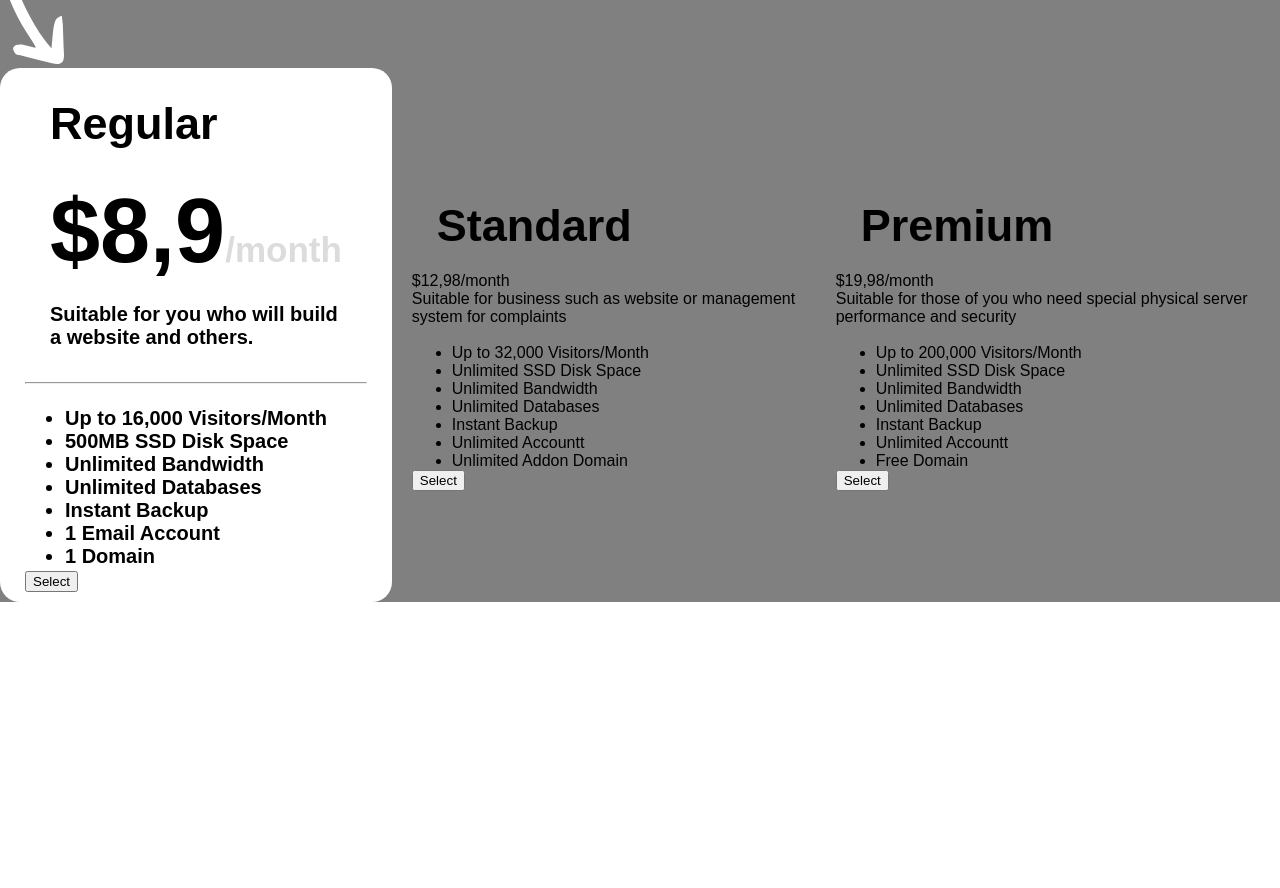
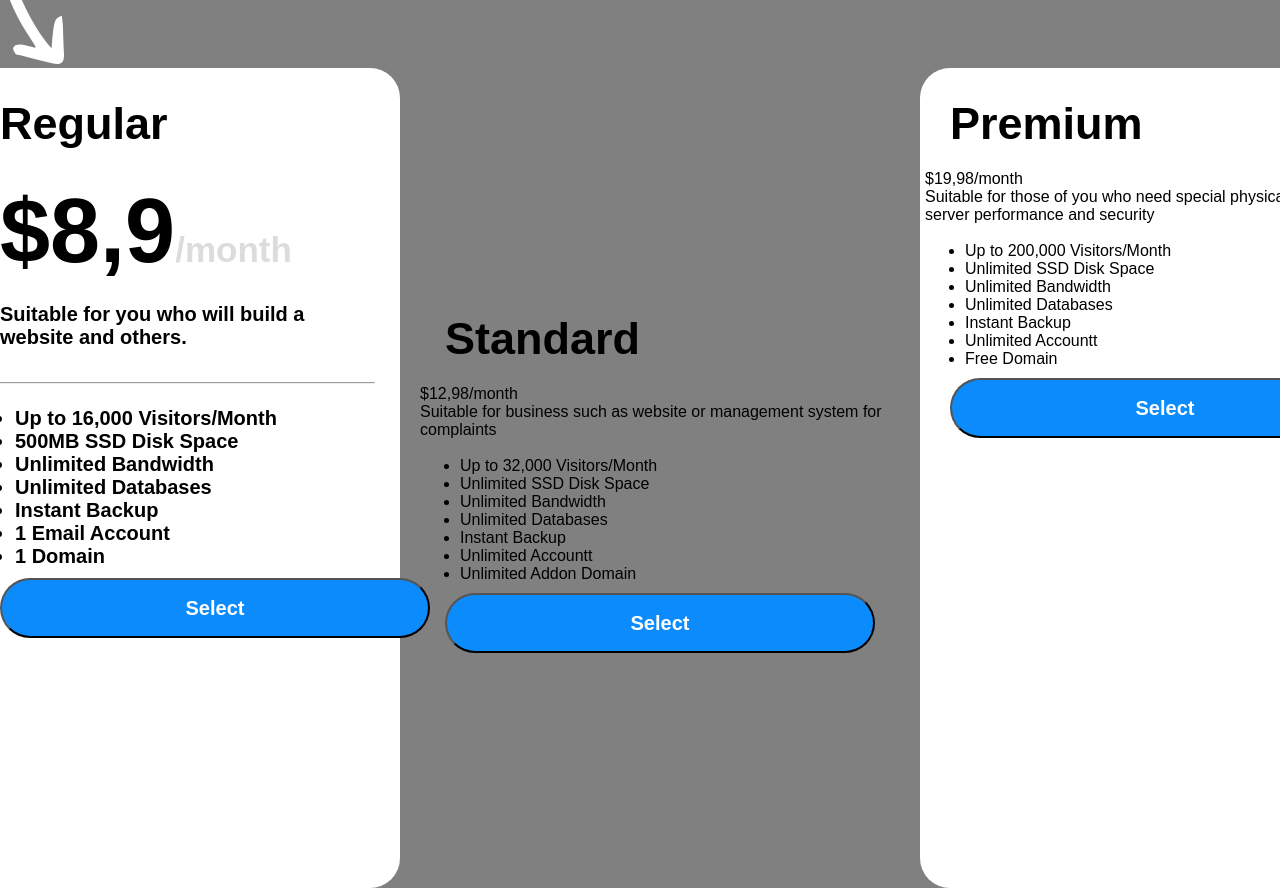
Before and after one commit to DaymanDev/practice, a plain HTML site: page Hosting Website/index.html in a window 1280 px wide. Shown: the part 2501-3389 px from the top of the page. Before the commit the page ends 3103 px from the top, so only its background shows below. Drawn offline with Linux system fonts and the light colour scheme.

Commit message:
update price table

```diff
--- a/Hosting Website/index.html
+++ b/Hosting Website/index.html
@@ -89,7 +89,7 @@
                     <li>1 Domain</li>
 
                 </ul>
-                <button>Select</button>
+                <button class="price-button">Select</button>
             </div>
             <div class="standard">
                 <h4>Standard</h4>
@@ -106,7 +106,7 @@
                     <li>Unlimited Addon Domain</li>
 
                 </ul>
-                <button>Select</button>
+                <button class="price-button">Select</button>
             </div>
             <div class="premium">
                 <h4>Premium</h4>
@@ -123,7 +123,7 @@
                     <li>Free Domain</li>
 
                 </ul>
-                <button>Select</button>
+                <button class="price-button">Select</button>
             </div>
         </div>
 
--- a/Hosting Website/style.css
+++ b/Hosting Website/style.css
@@ -230,11 +230,11 @@ text-align: center;
     align-items: center;
     gap: 20px;
 }
-.regular{
+.regular,.premium{
     width: 400px;
-
+    height: 800px;
     background-color: white;
-    border-radius: 20px;
+    border-radius: 30px;
     padding: 10px 5px;
 }
 .regular ,   h4{
@@ -250,6 +250,19 @@ text-align: center;
     font-size: 20px;
     font-weight: 600;
 }
-.regular button {
-    : auto;
+.price-button {
+    margin:10px 25px;
+    height: 60px;
+    width: 430px;
+    background-color: #0c8bfd;
+    color: white;
+    font-size: 20px;
+    font-weight: 600;
+    border-radius: 30px;
 }
+.price-button:hover{
+    border: #0c8bfd 2px solid;
+    background-color: white;
+    color: #0c8bfd;
+    cursor: pointer;
+}
```
